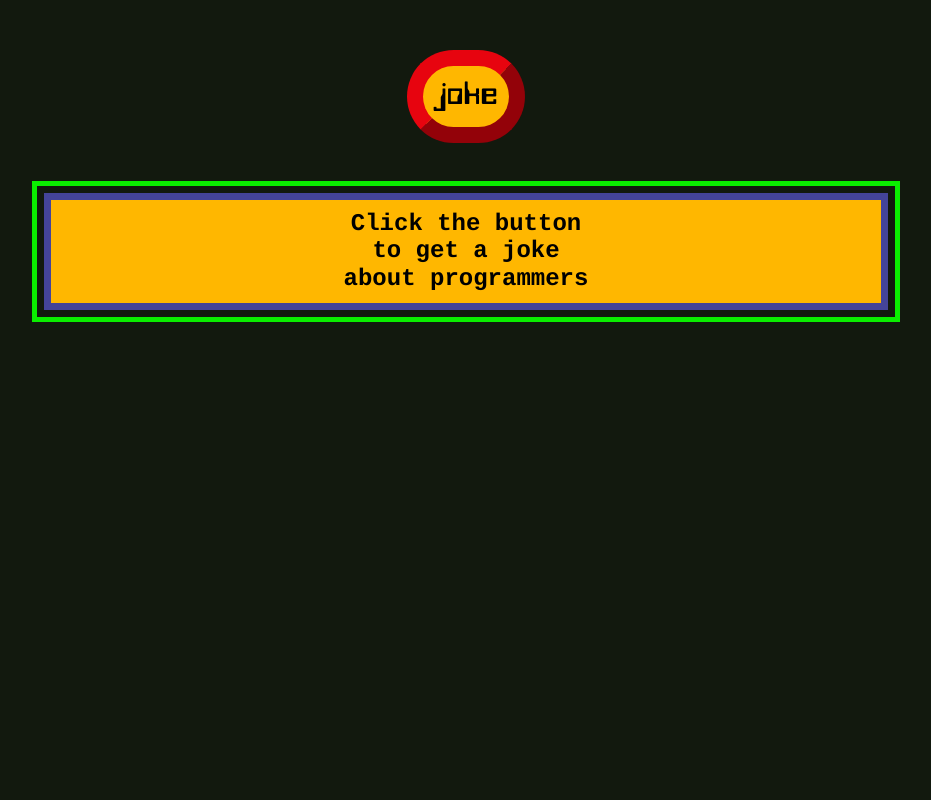
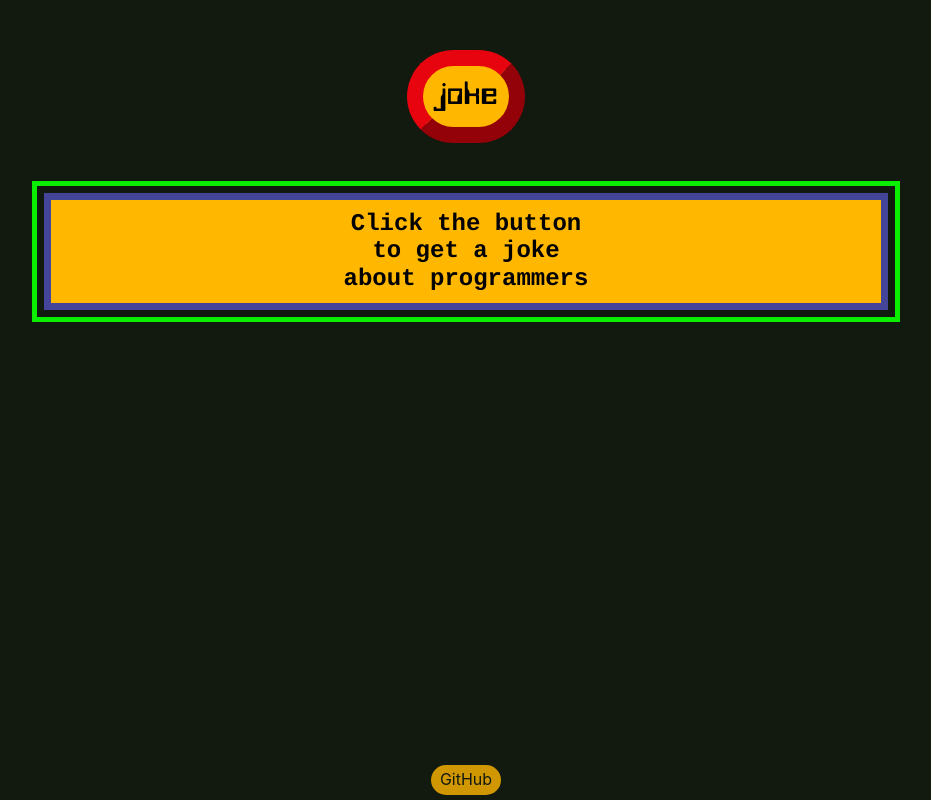
Before and after one commit to Furuikeya/proJokes, a React (Create React App) app: page / in a window 1280 px wide. Shown: the whole page, without its empty margins (174-1105 px from the left). Built offline with nearby package versions, Linux system fonts and the light colour scheme.

Commit message:
added gitHub link

```diff
--- a/src/App.css
+++ b/src/App.css
@@ -3,14 +3,18 @@
   src: local('bitwise'), url('bitwise.ttf');
 }
 
+.app {
+  text-align: center;
+}
+
 .joke-button {
-  text-align: center;
   margin-top: 50px;
   margin-bottom: 50px;
   padding: 12px;
   padding-left: 17px;
   font-family: 'Bitwise';
   font-size: 2rem;
+  text-align: center;
 }
 .joke-button:focus {
   outline: none;
@@ -18,7 +22,6 @@
 
 .joke {
   padding: 10px;
-  text-align: center;
   margin: auto;
   margin-bottom: 24px;
   width: 66%;
@@ -28,4 +31,25 @@
   outline-offset: 7px;
   font-family: 'courier';
   font-weight: 800;
+  text-align: center;
 }
+
+a:link {
+  width: 70px;
+  position: absolute;
+  bottom: 5px;
+  left: 50%;
+  margin-left: -35px;
+  padding: 5px;
+  padding-bottom: 7px;
+  color: #12190e;
+  background-color: rgba(255, 183, 0, 0.8);
+  border-radius: 9999px;
+  text-decoration: none;
+}
+a:visited {
+  color: #12190e;
+}
+a:hover {
+  background-color: rgba(255, 183, 0, 1);
+}
--- a/src/App.js
+++ b/src/App.js
@@ -40,7 +40,7 @@ class App extends Component {
   render() {
     const {joke, setup, delivery} = this.state;
     return (
-      <div className='tc'>
+      <div className='app'>
         <JokeButton
         jokeClick={this.jokeButtonClick}
         />
@@ -49,6 +49,7 @@ class App extends Component {
         setup={setup}
         delivery={delivery}
         />
+        <a href='https://github.com/Furuikeya/projokes'> GitHub </a>
       </div>
     )
   }
```
